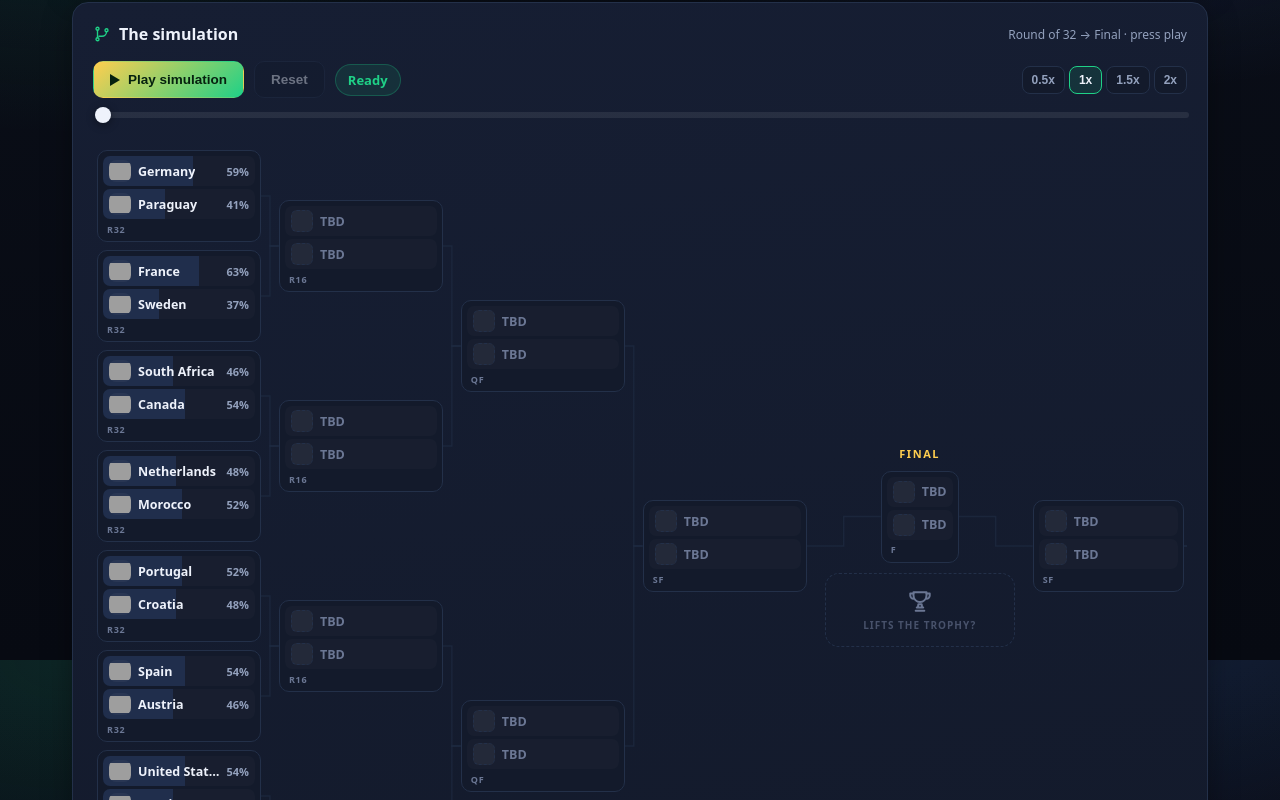
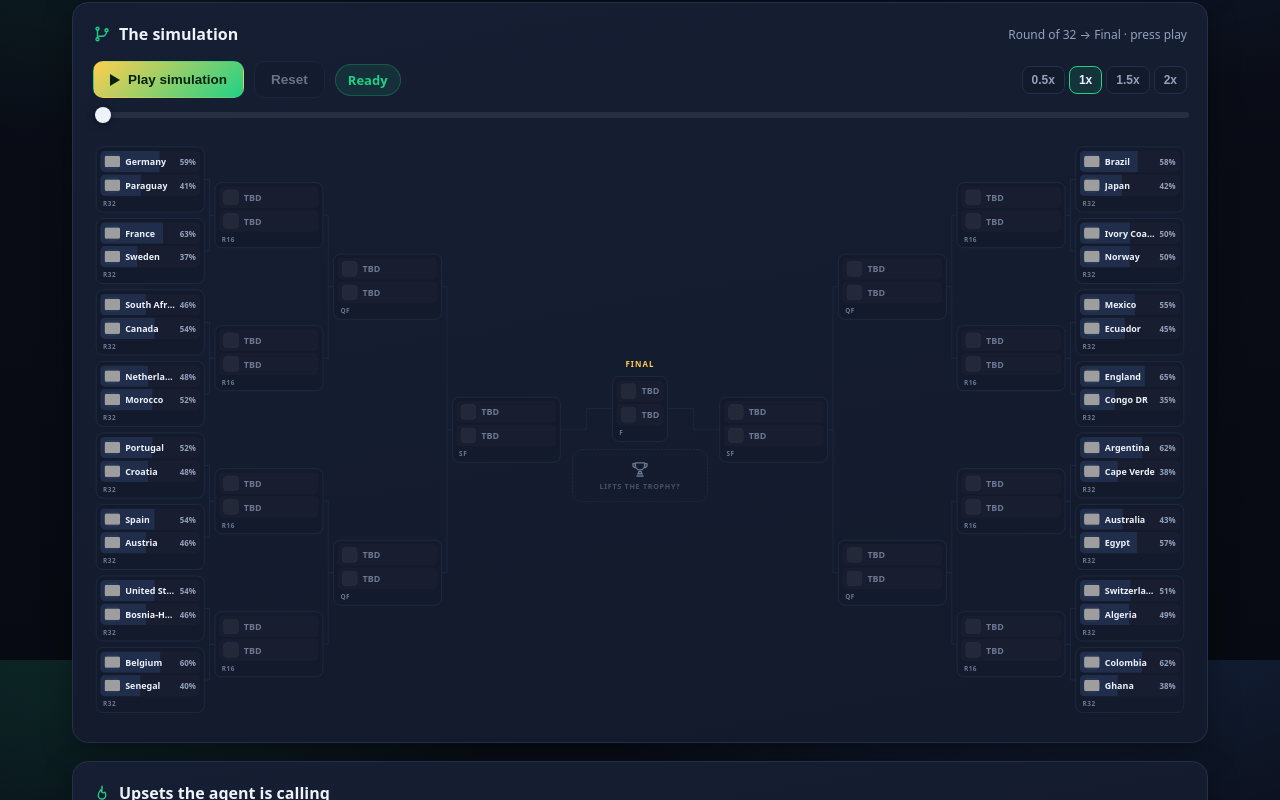
Before and after one commit to snotani/worldcup-oracle, a Next.js app in the folder frontend/: page / in a window 1280 px wide. Shown: the part 940-1740 px from the top of the page. Built offline with nearby package versions, Linux system fonts and the light colour scheme; grey boxes are pictures that could not be loaded.

Commit message:
Scale bracket canvas to fit container width (no more cut-off right side)

```diff
--- a/frontend/app/globals.css
+++ b/frontend/app/globals.css
@@ -1528,13 +1528,17 @@ code {
 /* ====================================================================== */
 /* Bracket simulation                                                      */
 /* ====================================================================== */
+.bracket-fit {
+  width: 100%;
+  overflow: hidden;
+}
 .bracket-canvas {
   position: relative;
   display: flex;
   align-items: stretch;
-  gap: 18px;
+  gap: 16px;
   padding: 12px 4px;
-  overflow-x: auto;
+  width: max-content;
 }
 .bracket-lines {
   position: absolute;
@@ -1557,25 +1561,20 @@ code {
 .bracket-side {
   display: flex;
   align-items: stretch;
-  gap: 18px;
+  gap: 14px;
   z-index: 1;
-}
-.bracket-left {
-  flex: 1;
-}
-.bracket-right {
-  flex: 1;
+  flex: 0 0 auto;
 }
 .bcol {
   display: flex;
   flex-direction: column;
   justify-content: space-around;
   gap: 8px;
-  min-width: 92px;
-  flex: 1;
+  width: 94px;
+  flex: 0 0 auto;
 }
 .bracket-md .bcol {
-  min-width: 150px;
+  width: 152px;
 }
 .bracket-center {
   display: flex;
@@ -1584,10 +1583,11 @@ code {
   align-items: center;
   gap: 10px;
   z-index: 2;
-  min-width: 150px;
+  flex: 0 0 auto;
+  width: 150px;
 }
 .bracket-md .bracket-center {
-  min-width: 190px;
+  width: 190px;
 }
 .bcenter-label {
   font-size: 11px;
--- a/frontend/components/bracket/BracketCanvas.tsx
+++ b/frontend/components/bracket/BracketCanvas.tsx
@@ -22,13 +22,6 @@ interface Conn {
   source: number; // source match id (connector lights up once it's decided)
 }
 
-const ROUND_LABEL: Record<string, string> = {
-  R32: "Round of 32",
-  R16: "Round of 16",
-  QF: "Quarters",
-  SF: "Semis",
-};
-
 export default function BracketCanvas({
   sim,
   step,
@@ -40,10 +33,12 @@ export default function BracketCanvas({
 }) {
   const matches = matchMap(sim);
   const feeders = feederMap(sim);
+  const fitRef = useRef<HTMLDivElement>(null);
   const containerRef = useRef<HTMLDivElement>(null);
   const nodeRefs = useRef<Map<number, HTMLDivElement>>(new Map());
   const [conns, setConns] = useState<Conn[]>([]);
   const [dims, setDims] = useState({ w: 0, h: 0 });
+  const [scale, setScale] = useState(1);
 
   const setNodeRef = useCallback((id: number) => {
     return (el: HTMLDivElement | null) => {
@@ -53,10 +48,17 @@ export default function BracketCanvas({
   }, []);
 
   const measure = useCallback(() => {
+    const fit = fitRef.current;
     const container = containerRef.current;
-    if (!container) return;
+    if (!fit || !container) return;
+
+    // scrollWidth/Height are layout pixels, unaffected by the CSS transform we apply, so we
+    // can derive the fit-scale and then convert measured (scaled) positions back to local px.
+    const naturalW = container.scrollWidth;
+    const naturalH = container.scrollHeight;
+    const s = naturalW > 0 ? Math.min(1, fit.clientWidth / naturalW) : 1;
+
     const base = container.getBoundingClientRect();
-    setDims({ w: base.width, h: base.height });
     const next: Conn[] = [];
     for (const m of matches.values()) {
       if (!m.feeds) continue;
@@ -64,27 +66,25 @@ export default function BracketCanvas({
       const srcEl = nodeRefs.current.get(m.id);
       const tgtEl = nodeRefs.current.get(targetId);
       if (!srcEl || !tgtEl) continue;
-      const s = srcEl.getBoundingClientRect();
-      const t = tgtEl.getBoundingClientRect();
+      const src = srcEl.getBoundingClientRect();
+      const tgt = tgtEl.getBoundingClientRect();
       const side = sideOf(m.id);
-      const sx = side === "right" ? s.left - base.left : s.right - base.left;
-      const tx =
-        side === "right"
-          ? t.right - base.left
-          : sideOf(targetId) === "final"
-            ? t.left - base.left
-            : t.left - base.left;
-      const sy = s.top - base.top + s.height / 2;
-      const ty = t.top - base.top + t.height / 2;
+      const sx = (((side === "right" ? src.left : src.right) - base.left) / s);
+      const tx = (((side === "right" ? tgt.right : tgt.left) - base.left) / s);
+      const sy = (src.top - base.top + src.height / 2) / s;
+      const ty = (tgt.top - base.top + tgt.height / 2) / s;
       const mx = (sx + tx) / 2;
       next.push({ id: m.id, source: m.id, d: `M ${sx} ${sy} H ${mx} V ${ty} H ${tx}` });
     }
+    setScale(s);
+    setDims({ w: naturalW, h: naturalH });
     setConns(next);
   }, [matches]);
 
   useLayoutEffect(() => {
     measure();
     const ro = new ResizeObserver(() => measure());
+    if (fitRef.current) ro.observe(fitRef.current);
     if (containerRef.current) ro.observe(containerRef.current);
     window.addEventListener("resize", measure);
     return () => {
@@ -92,7 +92,7 @@ export default function BracketCanvas({
       window.removeEventListener("resize", measure);
     };
     // eslint-disable-next-line react-hooks/exhaustive-deps
-  }, [sim]);
+  }, [sim, size]);
 
   const renderCol = (sideKey: "left" | "right", code: keyof typeof LAYOUT.left) => {
     const ids = LAYOUT[sideKey][code] as readonly number[];
@@ -101,7 +101,6 @@ export default function BracketCanvas({
         {ids.map((id) => {
           const m = matches.get(id);
           if (!m) return null;
-          const decided = isDecided(id, step);
           return (
             <BracketMatchNode
               key={id}
@@ -109,7 +108,7 @@ export default function BracketCanvas({
               match={m}
               homeKnown={slotKnown(m, "home", step, feeders)}
               awayKnown={slotKnown(m, "away", step, feeders)}
-              decided={decided}
+              decided={isDecided(id, step)}
               active={step === id}
               size={size}
             />
@@ -124,7 +123,12 @@ export default function BracketCanvas({
   const champion = finalDecided ? final[final.winner] : null;
 
   return (
-    <div className={`bracket-canvas bracket-${size}`} ref={containerRef}>
+    <div className="bracket-fit" ref={fitRef} style={{ height: dims.h ? dims.h * scale : undefined }}>
+      <div
+        className={`bracket-canvas bracket-${size}`}
+        ref={containerRef}
+        style={{ transform: `scale(${scale})`, transformOrigin: "top left" }}
+      >
         <svg className="bracket-lines" width={dims.w} height={dims.h}>
           {conns.map((c) => (
             <path
@@ -169,5 +173,6 @@ export default function BracketCanvas({
           {[...ROUND_CODES].reverse().map((code) => renderCol("right", code))}
         </div>
       </div>
+    </div>
   );
 }
```
Lines whose indentation alone changed are shown as unchanged.
